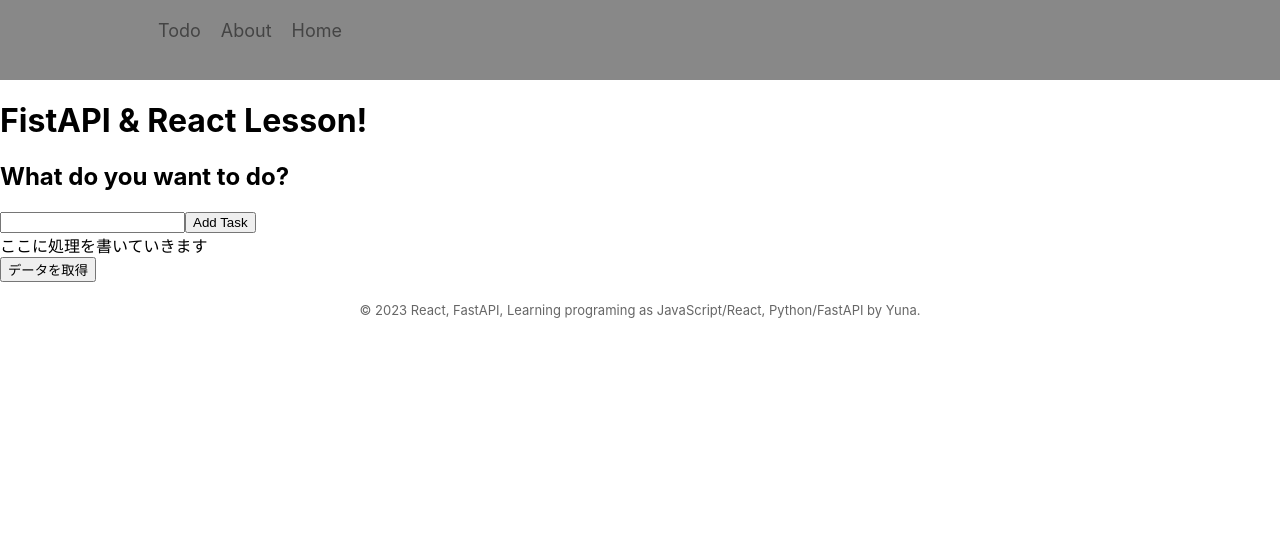
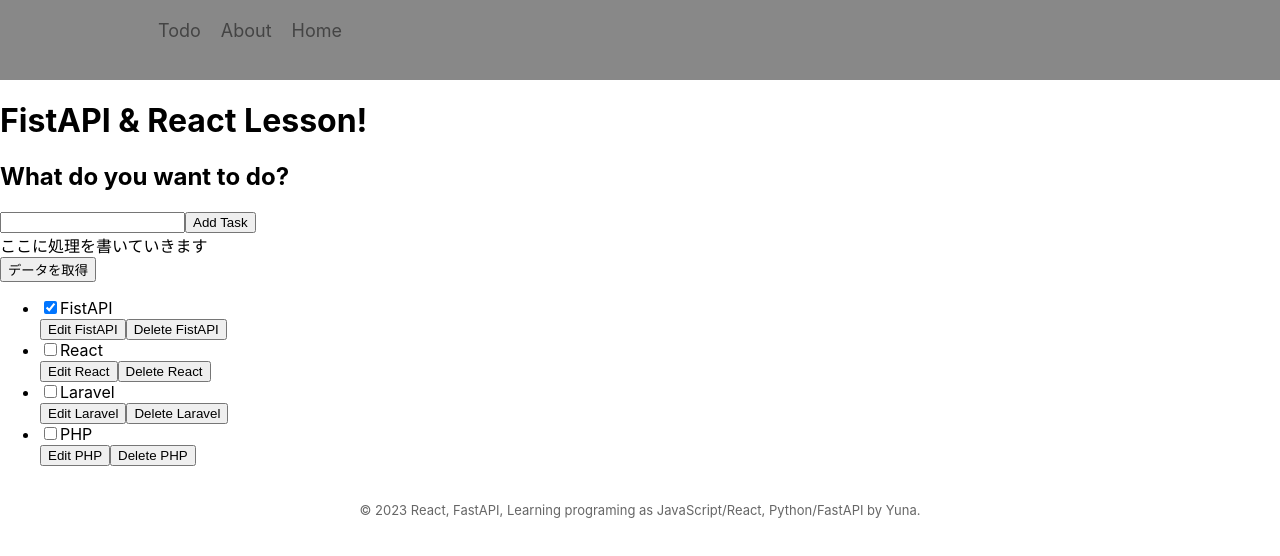
Before and after one commit to yuna096740/FastAPI_React_TodoApp, a React (Create React App) app in the folder fistapi_app/: page / in a window 1280 px wide. Shown: the top 556 px of the page. Built offline with nearby package versions, Linux system fonts and the light colour scheme.

Commit message:
[add] TodoList

```diff
--- a/fistapi_app/src/App.jsx
+++ b/fistapi_app/src/App.jsx
@@ -7,15 +7,22 @@ import Footer from "./compornents/Footer/footter";
 import AddTaskForm from "./compornents/From/AddTaskFrom";
 import Todo from "./compornents/List/Todo";
 
+// フィルタ定義
+const FILTER_MAP = {
+  ALL: () => true,
+  DO: (task) => !task.completed,
+  DONE: (task) => task.completed,
+};
+
 function App(props) {
 	const [data, setData] = React.useState();
 	const url = "http://127.0.0.1:8000";
-
 	const GetData = () => {
 		axios.get(url).then((res) => {
 			setData(res.data);
 		});
 	};
+
   // title
   const subject = props.subject;
   const [tasks, setTasks] = useState(props.tasks)
@@ -27,6 +34,22 @@ function App(props) {
     setTasks([...tasks, newTask]);
   }
 
+  const [filter, setFilter] = useState("ALL");
+
+  const taskList = tasks
+    .filter(FILTER_MAP[filter])
+    .map((task) =>
+      <Todo
+        id={ task.id }
+        name={ task.name }
+        completed={ task.completed }
+        key={ task.id }
+        //toggleTaskCompleted={ toggleTaskCompleted }
+        //deleteTask={ deleteTask }
+        //editTask={ editTask }
+      />
+    );
+
 	return (
 		<div className="App stack-large">
       <Navbar />
@@ -37,6 +60,14 @@ function App(props) {
 
         <div>ここに処理を書いていきます</div>
         {data ? <div>{data.Hello}</div> : <button onClick={GetData}>データを取得</button>}
+
+        <ul
+          role="list"
+          className="todo-list stack-large stack-exception"
+          aria-labelledby="list-hedding">
+            { taskList }
+        </ul>
+
       <Footer />
 		</div>
 	);
--- a/fistapi_app/src/index.js
+++ b/fistapi_app/src/index.js
@@ -4,10 +4,17 @@ import './index.css';
 import App from './App';
 // import reportWebVitals from './reportWebVitals';
 
+const DATA = [
+  { id: "todo-0", name: "FistAPI", completed: true },
+  { id: "todo-1", name: "React", completed: false },
+  { id: "todo-2", name: "Laravel", completed: false },
+  { id: "todo-3", name: "PHP", completed: false },
+]
+
 const root = ReactDOM.createRoot(document.getElementById('root'));
 root.render(
   <React.StrictMode>
-    <App subject="FistAPI & React"/>
+    <App subject="FistAPI & React" tasks={ DATA }/>
   </React.StrictMode>
 );
 
```
